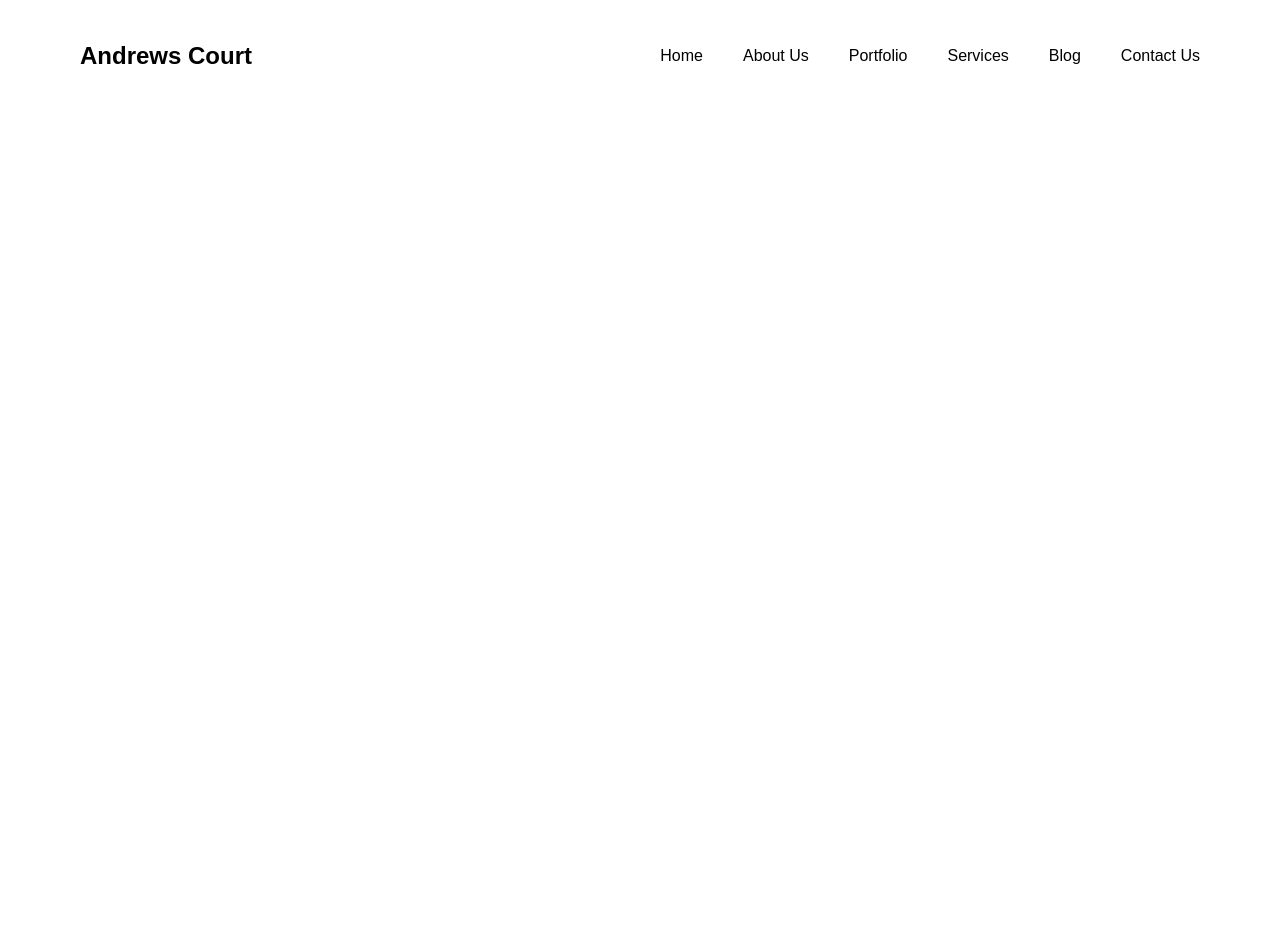
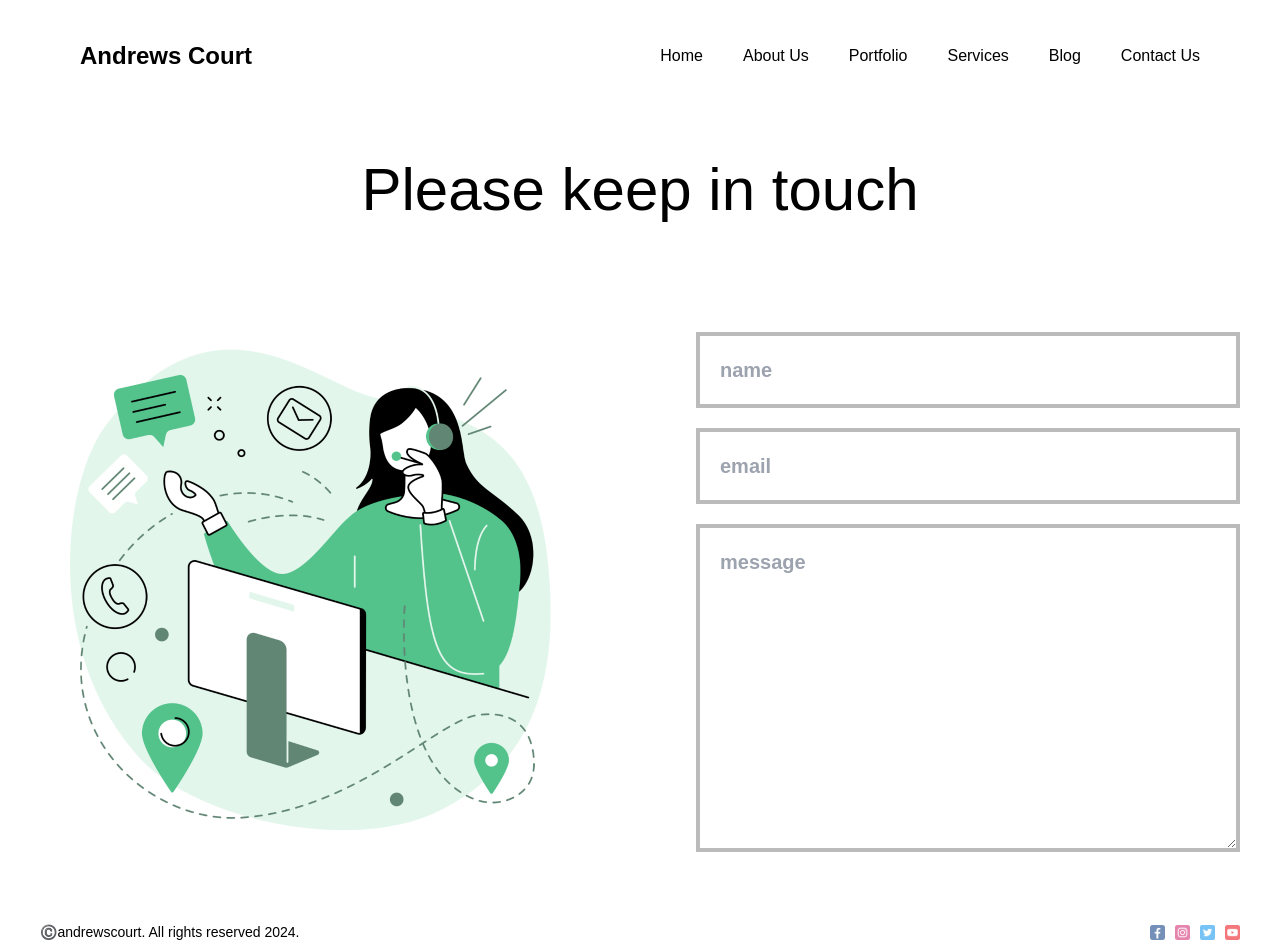
Before and after one commit to agkayster/andrews-court-app, a Next.js app: page /contact in a window 1280 px wide. Shown: the top 952 px of the page. Before the commit the page ends 800 px from the top, so only its background shows below. Built offline with nearby package versions, Linux system fonts and the light colour scheme; a web font is replaced by a local one.

Commit message:
Implemented the draft contact page

```diff
--- a/src/app/contact/page.jsx
+++ b/src/app/contact/page.jsx
@@ -1,7 +1,46 @@
 import React from 'react';
+import Image from 'next/image';
+import contactImg from '../../../public/contact.png';
 
 const Contact = () => {
-	return <div>Contact page</div>;
+	return (
+		<div className='pt-40 p-10'>
+			<h1 className='title text-6xl mb-28 text-center'>
+				Please keep in touch
+			</h1>
+			<div className='content flex gap-28 items-center'>
+				<div className='imgContainer flex-1 h-[31.25rem] relative'>
+					<Image
+						src={contactImg}
+						alt='contact image'
+						fill={true}
+						className='image object-contain animate-[moveContact_3s_ease_infinite]'
+					/>
+				</div>
+				<form className='form flex-1 flex flex-col gap-5'>
+					<input
+						type='text'
+						placeholder='name'
+						className='input p-5 bg-transparent border-solid border-[#bbb] border-4 outline-none text-[#bbb]
+						text-xl font-bold'
+					/>
+					<input
+						type='text'
+						placeholder='email'
+						className='input p-5 bg-transparent border-solid border-[#bbb] border-4
+						outline-none text-[#bbb] text-xl font-bold'
+					/>
+					<textarea
+						className='textArea p-5 bg-transparent border-solid border-[#bbb] border-4
+						outline-none text-[#bbb] text-xl font-bold'
+						placeholder='message'
+						cols='30'
+						rows='10'></textarea>
+					{/* <Button url='#' text='Send' /> */}
+				</form>
+			</div>
+		</div>
+	);
 };
 
 export default Contact;
--- a/src/app/layout.js
+++ b/src/app/layout.js
@@ -18,9 +18,11 @@ export default function RootLayout({ children }) {
 	return (
 		<html lang='en'>
 			<body className={proza.className}>
-				<Navbar />
-				{children}
-				<Footer />
+				<div className='container'>
+					<Navbar />
+					{children}
+					<Footer />
+				</div>
 			</body>
 		</html>
 	);
--- a/src/components/footer/Footer.jsx
+++ b/src/components/footer/Footer.jsx
@@ -1,9 +1,25 @@
 import React from 'react';
+import Image from 'next/image';
+import { images } from './images';
 
 const Footer = () => {
 	return (
-		<div>
-			<p>© Andrews Court. All rights reserved 2024.</p>
+		<div className='h-14 flex flex-col items-center justify-between md:flex-row p-10'>
+			<div className='text-sm mb-4 md:mb-0'>
+				©️andrewscourt. All rights reserved 2024.
+			</div>
+			<div className='flex flex-row gap-2.5'>
+				{images.map(({ id, title }) => (
+					<Image
+						key={id}
+						src={title}
+						width={15}
+						height={15}
+						alt='ejike dev'
+						className='opacity-60 cursor-pointer'
+					/>
+				))}
+			</div>
 		</div>
 	);
 };
--- /dev/null
+++ b/src/components/footer/images.jsx
@@ -0,0 +1,11 @@
+import numberOnePic from '../../../public/1.png';
+import numberTwoPic from '../../../public/2.png';
+import numberThreePic from '../../../public/3.png';
+import numberFourPic from '../../../public/4.png';
+
+export const images = [
+	{ id: 1, title: numberOnePic },
+	{ id: 2, title: numberTwoPic },
+	{ id: 3, title: numberThreePic },
+	{ id: 4, title: numberFourPic },
+];
```
Also changed, not shown: public/contact.png (added).
